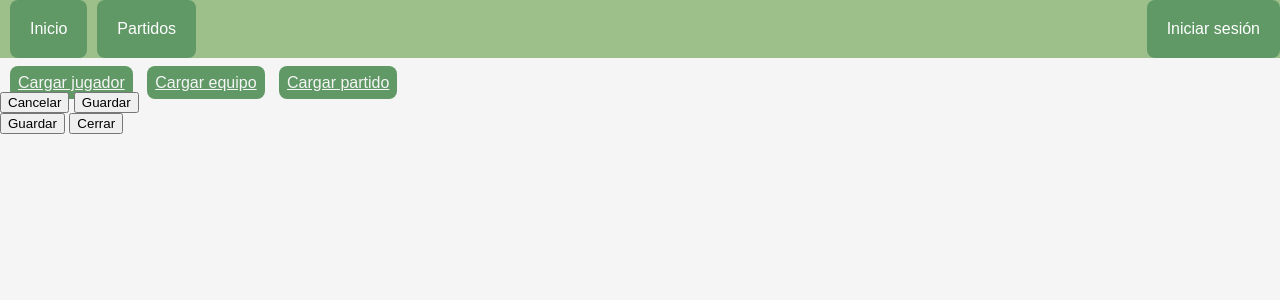
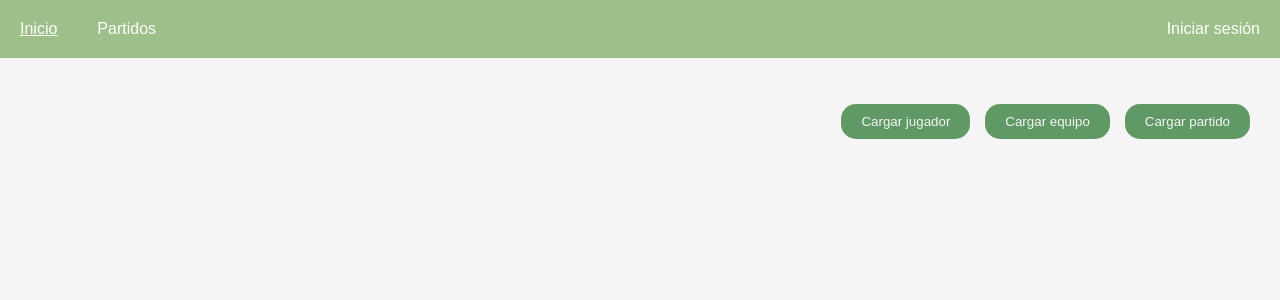
Before and after one commit to lautig32/2023-integrador-ingenieria-software, a Django app: page /matches/ in a window 1280 px wide. Shown: the top 300 px of the page. Run offline with Django 4.2, Linux system fonts and the light colour scheme.

Commit message:
Update generic data template

```diff
--- a/apps/football_system/static/css/matches.css
+++ b/apps/football_system/static/css/matches.css
@@ -13,23 +13,83 @@
     height: 100%;
 }
 
-.popup-container{
-    background: rgba(33, 41, 52, .85);
-    left: 0;
-    bottom: 0;
-    right: 0;
-    top: 0;
+.btn-container{
+    padding: 30px 30px 0;
     display: flex;
-    position: fixed;
-    z-index: 999;
+    justify-content: end;
 }
 
 .data-upload-container{
-    display: flex;
-    justify-content: flex-end;
+    display: inline-block;
+    padding-left: 5px;
 }
 
-a{
+.btn{
+    background-color: #609966;
+    border: none;
+    border-radius: 15px;
+    color: #F5F5F5;
+    padding: 10px 20px ;
+    margin-left: 10px;
+}
+
+.btn:hover{
+    cursor: pointer;
+    background-color: 40513B;
+}
+
+.popup-window{
+    width: 80%;
+    background-color: 9DC08B;
+    color: white;
+    border-radius: 15px;
+    position: absolute;
+    top: 100%;
+    left: 50%;
+    transform: translate(-50%,-50%) scale(0.1);
+    text-align: left;
+    padding: 0 30px 30px;
+    visibility: hidden;
+    transition: transorm 0.4s, top 0.4s;
+
+}
+
+.open-popup{
+    visibility: visible;
+    top: 50%;
+    transform: translate(-50%,-50%) scale(1);
+}
+
+.form{
+    padding: 5%;
+}
+
+input{
+    position: flex;
+    align-items: center;
+    width: 80%;
+    padding: 10px;
+    margin: 10px;
+    border: none;
+    border-radius: 15px;
+    box-sizing: border-box;
+}
+
+#close-btn{
+    background-color:9DC08B;
+    border: none;
+    border-radius: 8px;
+    color: #F5F5F5;
+    padding: 8px;
+    margin-left: 10px;
+}
+
+#close-btn:hover{
+    text-decoration: underline;
+    cursor: pointer;
+}
+
+#save-btn{
     background-color: #609966;
     border: none;
     border-radius: 8px;
@@ -38,23 +98,7 @@
     margin-left: 10px;
 }
 
-button:hover{
+#save-btn:hover{
+    background-color: 40513B;
     cursor: pointer;
-    box-shadow: gray;
 }
-
-.popup-upload-player{
-  position: fixed;
-  width: 300px;
-  height: 200px;
-  background: white;
-  border: 1px solid black;
-  padding: 10px;
-  margin: auto;
-  top: 0;
-  right: 0;
-  bottom: 0;
-  left: 0;
-  z-index: 10;
-  display: none;
-}
--- a/apps/football_system/static/css/navbar.css
+++ b/apps/football_system/static/css/navbar.css
@@ -40,6 +40,10 @@
     cursor: pointer;
 }
 
+.dropbtn:hover{
+  text-decoration: underline;
+}
+
 .dropdown-content {
     display: none;
     position: absolute;
--- a/apps/football_system/templates/matches.html
+++ b/apps/football_system/templates/matches.html
@@ -4,22 +4,84 @@
         <title>Partidos</title>
         <link rel="stylesheet" type="text/css" href="../static/css/index.css">
         <link rel="stylesheet" type="text/css" href="../static/css/matches.css">
-        <link rel="stylesheet" type="text/css" href="../static/css/matches.js">
     </head>
     <body>
         {% include 'navbar.html' %}
-        <div id="data-upload-container">
-            <a href="#" id="upload-player-link">Cargar jugador</a>
-            <a href="#">Cargar equipo</a>
-            <a href="#">Cargar partido</a>
+        <div class="btn-container">
+            <div class="data-upload-container" id="player-upload-container">
+                <button class="btn" onclick="openPopupPlayer()">Cargar jugador</button>
+                <div class="popup-window" id="popup-upload-player">
+                    <h1>Alta de jugador</h1>
+                    <form method="post" class="form">
+                        {% csrf_token %}
+                        <input type="text" id="player-name" placeholder="Nombre del jugador">
+
+                        <div class="btn-container">
+                            <button class="btn-form" id="close-btn" onclick="closePopupPlayer()">Cancelar</button>
+                            <button class="btn-form" type="submit" id="save-btn" onclick="closePopupPlayer()">Guardar</button>
+                        </div>
+                    </form>
+                </div>
+            </div>
+            <div class="data-upload-container" id="team-upload-container">
+                <button class="btn" onclick="openPopupTeam()">Cargar equipo</button>
+                <div class="popup-window" id="popup-upload-team">
+                    <h1>Alta de equipo</h1>
+                    <form method="post" class="form">
+                        {% csrf_token %}
+                        <input type="text" id="team-name" placeholder="Nombre del equipo">
+
+                        <div class="btn-container">
+                            <button class="btn-form" id="close-btn" onclick="closePopupTeam()">Cancelar</button>
+                            <button class="btn-form" type="submit" id="save-btn" onclick="closePopupTeam()">Guardar</button>
+                        </div>
+                    </form>
+                </div>
+            </div>
+            <div class="data-upload-container" id="match-upload-container">
+                <button class="btn" onclick="openPopupMatch()">Cargar partido</button>
+                <div class="popup-window" id="popup-upload-match">
+                    <h1>Alta de partido</h1>
+                    <form method="post" class="form">
+                        {% csrf_token %}
+                        <input type="text" id="team-one-name" placeholder="Nombre del primer equipo">
+                        <input type="text" id="team-two-name" placeholder="Nombre del segundo equipo">
+
+                        <div class="btn-container">
+                            <button class="btn-form" id="close-btn" onclick="closePopupMatch()">Cancelar</button>
+                            <button class="btn-form" type="submit" id="save-btn" onclick="closePopupMatch()">Guardar</button>
+                        </div>
+                    </form>
+                </div>
+            </div>
         </div>
-        <div id="popup-upload-player">
-            <button id="close-btn">Cancelar</button>
-            <button type="submit" id="save-btn">Guardar</button>
-        </div>
-        <div id="upload-match">
-            <button type="submit" id="save-btn">Guardar</button>
-            <button id="close-btn">Cerrar</button>
-        </div>
+
+        <script>
+            let popupPlayer = document.getElementById("popup-upload-player");
+            function openPopupPlayer(){
+                popupPlayer.classList.add("open-popup");
+            }
+            function closePopupPlayer(){
+                popupPlayer.classList.remove("open-popup");
+            }
+
+            let popupTeam = document.getElementById("popup-upload-team");
+            function openPopupTeam(){
+                popupTeam.classList.add("open-popup");
+            }
+            function closePopupTeam(){
+                popupTeam.classList.remove("open-popup");
+            }
+
+            let popupMatch = document.getElementById("popup-upload-match");
+            function openPopupMatch(){
+                popupMatch.classList.add("open-popup");
+            }
+            function closePopupMatch(){
+                popupMatch.classList.remove("open-popup");
+            }
+
+        </script>
+
     </body>
 </html>
```
Also changed, not shown: apps/football_system/static/css/profile.css (+31 -9 lines), apps/football_system/static/css/userform.css (+16 -16 lines), apps/football_system/static/js/userform.js (+41 -4 lines), apps/football_system/templates/login.html (+8 -4 lines), apps/football_system/templates/profile.html (+8 -8 lines), apps/football_system/templates/signup.html (+24 -6 lines), apps/football_system/static/img/eye-close.png (added), apps/football_system/static/img/eye-open.png (added), apps/football_system/static/js/popups.js (deleted).
